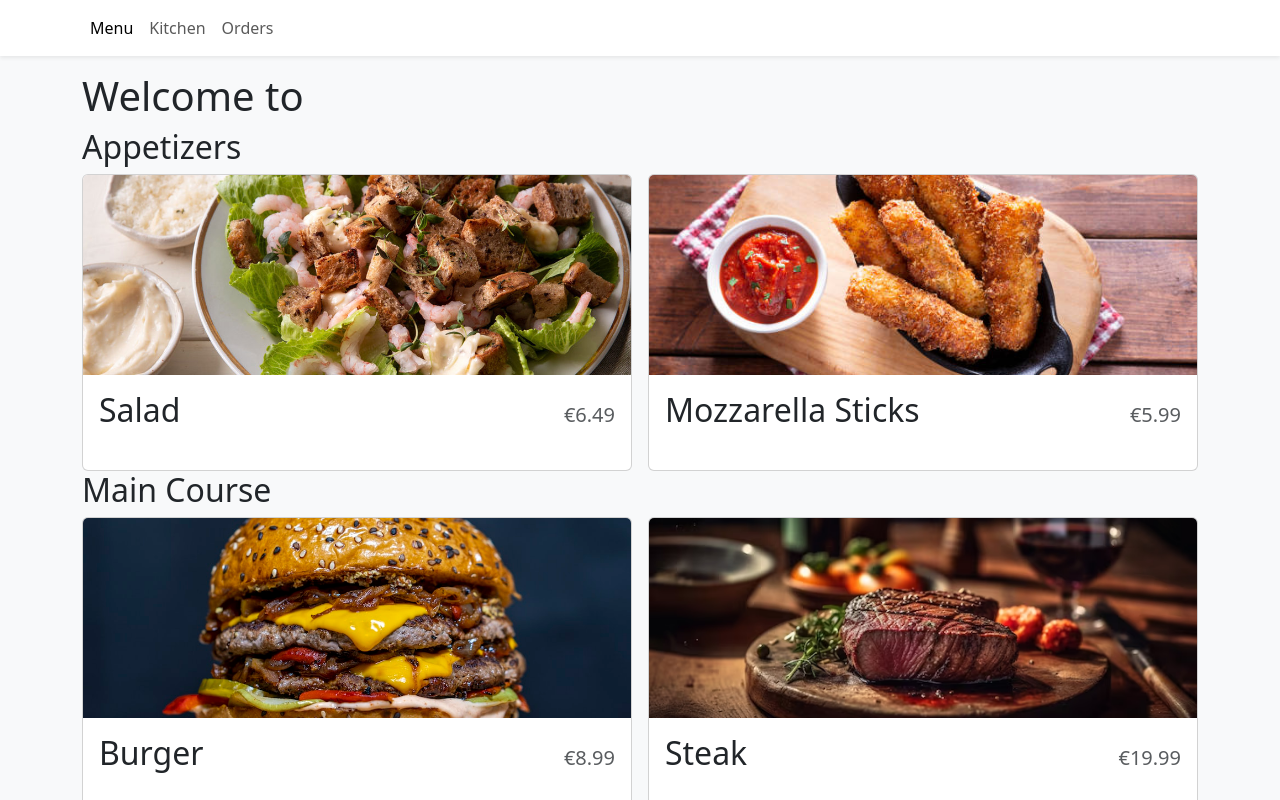
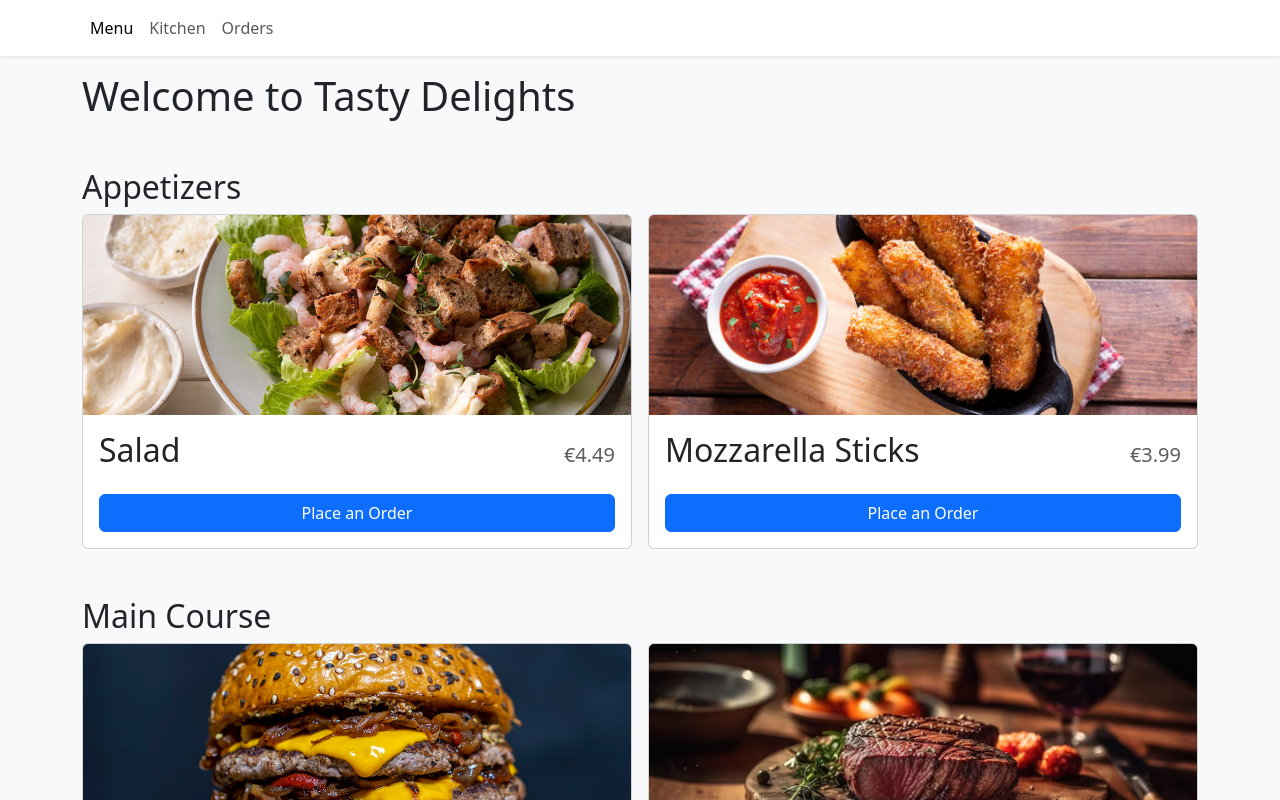
Before and after one commit to KayTee1/Restaurant-Simulation, a React (Vite) app: page / in a window 1280 px wide. Shown: the top 800 px of the page. Built offline with nearby package versions, Linux system fonts and the light colour scheme; data requests are answered from the project's data file.

Commit message:
added buttons for ordering

```diff
--- a/backend/db.json
+++ b/backend/db.json
@@ -1,5 +1,5 @@
 {
-  "restaurants": [
+  "restaurant": [
     {
       "id": 1,
       "name": "Tasty Delights",
@@ -16,7 +16,7 @@
         {
           "id": 102,
           "name": "Salad",
-          "price": 6.49,
+          "price": 4.49,
           "category": "Appetizer",
           "description": "A refreshing medley of crisp lettuce, colorful vegetables, and a zesty vinaigrette dressing. Topped with croutons for added crunch. Allergens: Gluten (croutons).",
           "imgUrl": "../public/imgs/salad.png"
@@ -24,7 +24,7 @@
         {
           "id": 103,
           "name": "Ice Cream",
-          "price": 3.99,
+          "price": 2.49,
           "category": "Dessert",
           "description": "Creamy and indulgent, our ice cream is a delightful treat made with rich dairy, churned to perfection. Available in various flavors to satisfy your cravings. Allergens: Dairy.",
           "imgUrl": "../public/imgs/iceCream.png"
@@ -32,7 +32,7 @@
         {
           "id": 104,
           "name": "Steak",
-          "price": 19.99,
+          "price": 14.99,
           "category": "Main Course",
           "description": "A succulent cut of perfectly grilled steak, seasoned to perfection and served with your choice of sides. Allergens: None.",
           "imgUrl": "../public/imgs/steak.png"
@@ -40,7 +40,7 @@
         {
           "id": 105,
           "name": "Mozzarella Sticks",
-          "price": 5.99,
+          "price": 3.99,
           "category": "Appetizer",
           "description": "Crispy and cheesy mozzarella sticks, served with a tangy marinara sauce for dipping. Allergens: Dairy.",
           "imgUrl": "../public/imgs/mozzarellaSticks.png"
@@ -48,12 +48,15 @@
         {
           "id": 106,
           "name": "Cheesecake",
-          "price": 4.99,
+          "price": 2.99,
           "category": "Dessert",
           "description": "Indulge in our velvety smooth cheesecake, topped with a drizzle of fruit sauce. Allergens: Dairy, Gluten (crust).",
           "imgUrl": "../public/imgs/cheeseCake.png"
         }
       ]
     }
+  ],
+  "orders":[
+
   ]
 }
--- a/frontend/src/App.tsx
+++ b/frontend/src/App.tsx
@@ -10,10 +10,12 @@ import { MenuItem } from "../models/models";
 
 const App: React.FC = () => {
   const [menu, setMenu] = useState<MenuItem[]>([]);
+  const [restaurantName, setRestaurantName] = useState("");
 
   useEffect(() => {
-    axios.get("http://localhost:3001/restaurants").then((response) => {
+    axios.get("http://localhost:3001/restaurant").then((response) => {
       setMenu(response.data[0].menu);
+      setRestaurantName(response.data[0].name)
     });
   }, []);
 
@@ -22,7 +24,16 @@ const App: React.FC = () => {
       <NavBar />
       <Container className="mb-4">
         <Routes>
-          <Route path="/" element={<Menu menu={menu} setMenu={setMenu} />} />
+          <Route
+            path="/"
+            element={
+              <Menu
+                menu={menu}
+                setMenu={setMenu}
+                restaurantName={restaurantName}
+              />
+            }
+          />
           <Route path="/kitchen" element={<Kitchen />} />
           <Route path="/orders" element={<Orders />} />
         </Routes>
--- a/frontend/src/components/SingleMenuItem.tsx
+++ b/frontend/src/components/SingleMenuItem.tsx
@@ -1,6 +1,6 @@
-import React from "react";
+import React, { useState } from "react";
 import { MenuItem } from "../../models/models";
-import { Card } from "react-bootstrap";
+import { Button, Card } from "react-bootstrap";
 import { formatCurrency } from "../utilities/formatCurrency";
 
 interface Props {
@@ -11,10 +11,18 @@ interface Props {
 const SingleMenuItem: React.FC<Props> = ({ menuItem }: Props) => {
   const { id, name, price, imgUrl, category, description } = menuItem;
 
+  const [quantity, setQuantity] = useState(0);
+
   console.log(id, category, description);
+  const addOrder = () => {
+    setQuantity(quantity + 1);
+  };
+  const removeOrder = () => {
+    setQuantity(quantity - 1);
+  };
 
   return (
-    <Card>
+    <Card className="h-100">
       <Card.Img
         variant="top"
         src={imgUrl}
@@ -26,6 +34,22 @@ const SingleMenuItem: React.FC<Props> = ({ menuItem }: Props) => {
           <span className="fs-2">{name}</span>
           <span className="ms-2 text-muted">{formatCurrency(price)}</span>
         </Card.Title>
+        <div className="mt-auto">
+          {quantity === 0 ? (
+            <Button className="w-100" onClick={addOrder}>
+              Place an Order
+            </Button>
+          ) : (
+            <div
+              className="d-flex align-items-center flex-column"
+              style={{ gap: ".5rem" }}
+            >
+              <Button className="w-100" variant="danger" onClick={removeOrder}>
+                Remove Order
+              </Button>
+            </div>
+          )}
+        </div>
       </Card.Body>
     </Card>
   );
--- a/frontend/src/main.tsx
+++ b/frontend/src/main.tsx
@@ -1,7 +1,6 @@
 import React from "react";
 import ReactDOM from "react-dom/client";
 import App from "./App.js";
-import "./index.css";
 import "bootstrap/dist/css/bootstrap.min.css";
 import { BrowserRouter } from "react-router-dom";
 
--- a/frontend/src/pages/Menu.tsx
+++ b/frontend/src/pages/Menu.tsx
@@ -6,18 +6,19 @@ import { Col, Row } from "react-bootstrap";
 interface Props {
   menu: MenuItem[];
   setMenu?: React.Dispatch<React.SetStateAction<MenuItem[]>>;
+  restaurantName: string;
 }
 
-const FrontDesk: React.FC<Props> = ({ menu }: Props) => {
+const Menu: React.FC<Props> = ({ menu, restaurantName }: Props) => {
   const mainCourse = menu.filter((item) => item.category === "Main Course");
   const appetizers = menu.filter((item) => item.category === "Appetizer");
   const desserts = menu.filter((item) => item.category === "Dessert");
 
   return (
     <>
-      <h1>Welcome to</h1>
+      <h1 className="mb-5">Welcome to {restaurantName}</h1>
 
-      <h2>Appetizers</h2>
+      <h2 className="mt-5">Appetizers</h2>
       <Row md={2} xs={1} className="g-3">
         {appetizers.map((item) => (
           <Col key={item.id}>
@@ -26,7 +27,7 @@ const FrontDesk: React.FC<Props> = ({ menu }: Props) => {
         ))}
       </Row>
 
-      <h2>Main Course</h2>
+      <h2 className="mt-5">Main Course</h2>
       <Row md={2} xs={1} className="g-3">
         {mainCourse.map((item) => (
           <Col key={item.id}>
@@ -35,7 +36,7 @@ const FrontDesk: React.FC<Props> = ({ menu }: Props) => {
         ))}
       </Row>
 
-      <h2>Desserts</h2>
+      <h2 className="mt-5">Desserts</h2>
       <Row md={2} xs={1} className="g-3">
         {desserts.map((item) => (
           <Col key={item.id}>
@@ -47,4 +48,4 @@ const FrontDesk: React.FC<Props> = ({ menu }: Props) => {
   );
 };
 
-export default FrontDesk;
+export default Menu;
```
Also changed, not shown: frontend/src/App.css (deleted), frontend/src/components/styles.css (deleted), frontend/src/index.css (deleted).
